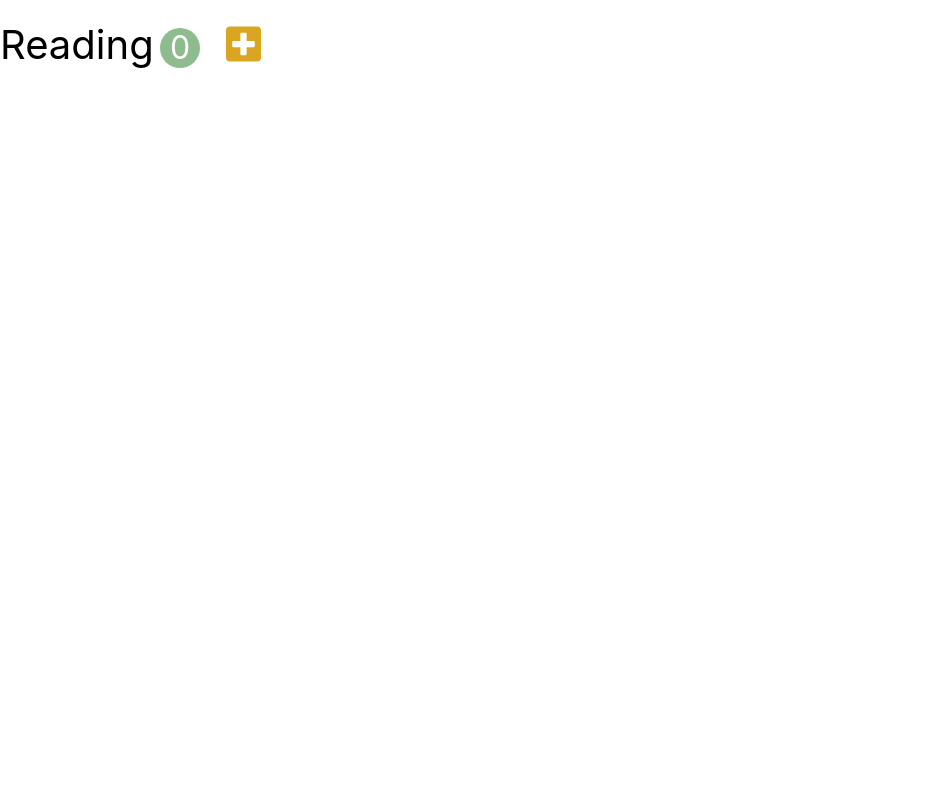
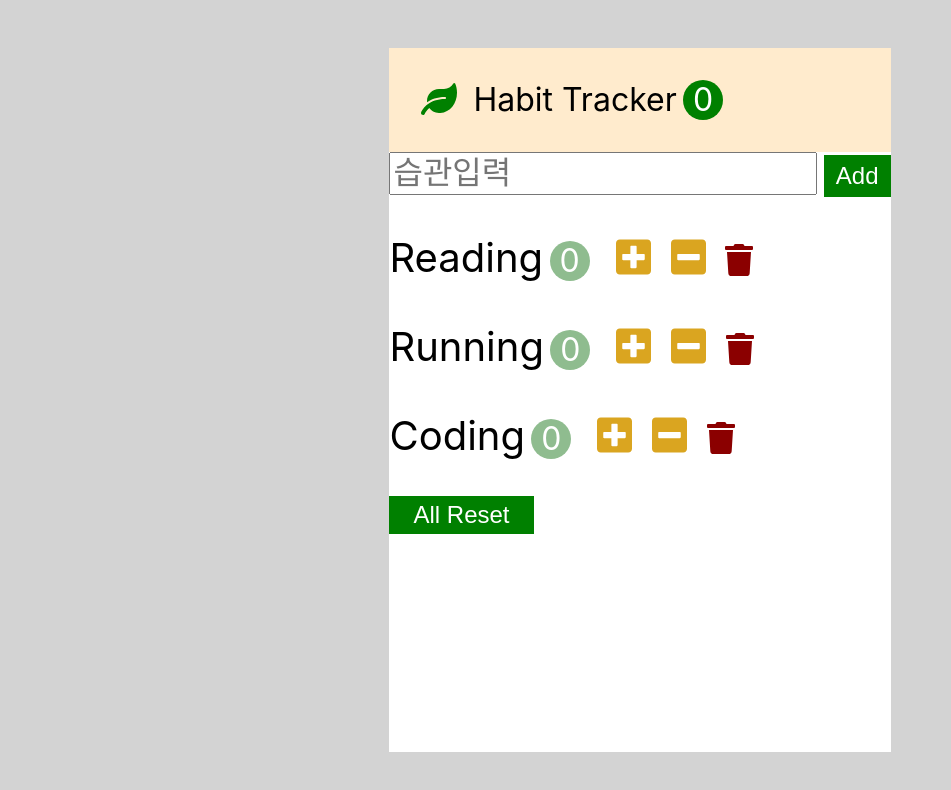
Before and after one commit to stillgood96/Habit-Tracker, a React (Create React App) app: page / in a window 1280 px wide. Shown: the top 790 px of the page, without its empty margins (0-951 px from the left). Built offline with nearby package versions, Linux system fonts and the light colour scheme.

Commit message:
last touch

```diff
--- a/package.json
+++ b/package.json
@@ -7,6 +7,8 @@
     "@testing-library/jest-dom": "^5.11.4",
     "@testing-library/react": "^11.1.0",
     "@testing-library/user-event": "^12.1.10",
+    "gh-pages": "^3.1.0",
+    "husky": "^6.0.0",
     "react": "^17.0.2",
     "react-dom": "^17.0.2",
     "react-scripts": "4.0.3",
@@ -16,7 +18,9 @@
     "start": "react-scripts start",
     "build": "react-scripts build",
     "test": "react-scripts test",
-    "eject": "react-scripts eject"
+    "eject": "react-scripts eject",
+    "predeploy": "npm run build",
+    "deploy": "gh-pages -d build"
   },
   "eslintConfig": {
     "extends": [
--- a/src/App.css
+++ b/src/App.css
@@ -1,5 +1,21 @@
 * {
   box-sizing: border-box;
+}
+
+.container {
+  width: 100%;
+  height: 100vh;
+  display: flex;
+  justify-content: center;
+  align-items: center;
+  background-color: lightgrey;
+}
+.container2 {
+}
+.main {
+  background-color: white;
+  overflow-y: scroll;
+  height: 600px;
 }
 
 button {
--- a/src/app.jsx
+++ b/src/app.jsx
@@ -65,7 +65,8 @@ class App extends Component {
   render() {
     console.log("app");
     return (
-      <>
+      <section className="container">
+        <div className="container2">
         <Navbar
           totalCount={this.state.habits.filter((item) => item.count > 0).length}
         />
@@ -77,7 +78,8 @@ class App extends Component {
           onAdd={this.handleAdd}
           onReset={this.handleReset}
         />
-      </>
+        </div>
+      </section>
     );
   }
 }
--- a/src/components/habits.jsx
+++ b/src/components/habits.jsx
@@ -21,7 +21,7 @@ class Habits extends Component {
 
   render() {
     return (
-      <>
+      <div className="main">
         <HabitAddForm onAdd={this.handleAdd} />
         <ul>
           {this.props.habits.map((habit) => (
@@ -38,7 +38,7 @@ class Habits extends Component {
         <button className="habits-reset" onClick={this.props.onReset}>
           All Reset
         </button>
-      </>
+      </div>
     );
   }
 }
--- a/src/index.js
+++ b/src/index.js
@@ -7,7 +7,7 @@ import SimpleHabit from "./components/simpleHabit";
 
 ReactDOM.render(
   <React.StrictMode>
-    <SimpleHabit />
+    <App />
   </React.StrictMode>,
   document.getElementById("root")
 );
```
Also changed, not shown: 2 other files (tests, documents, lock files or other folders).
